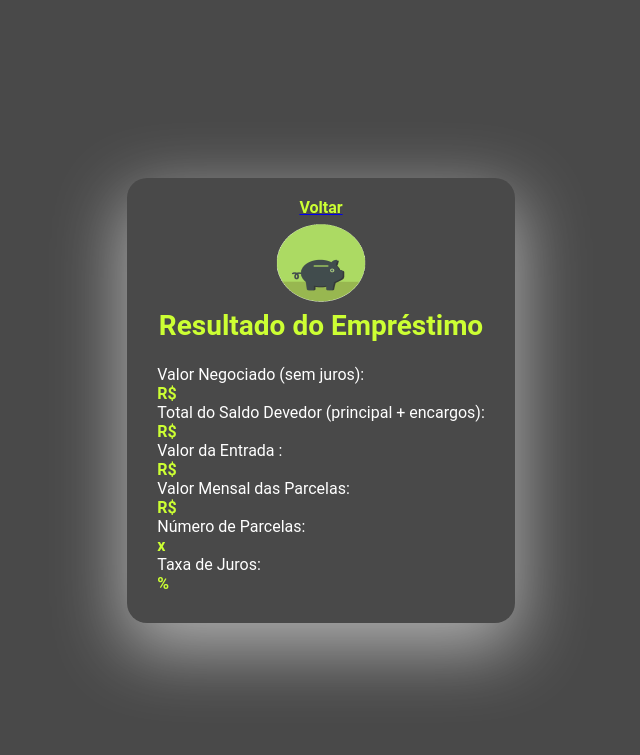
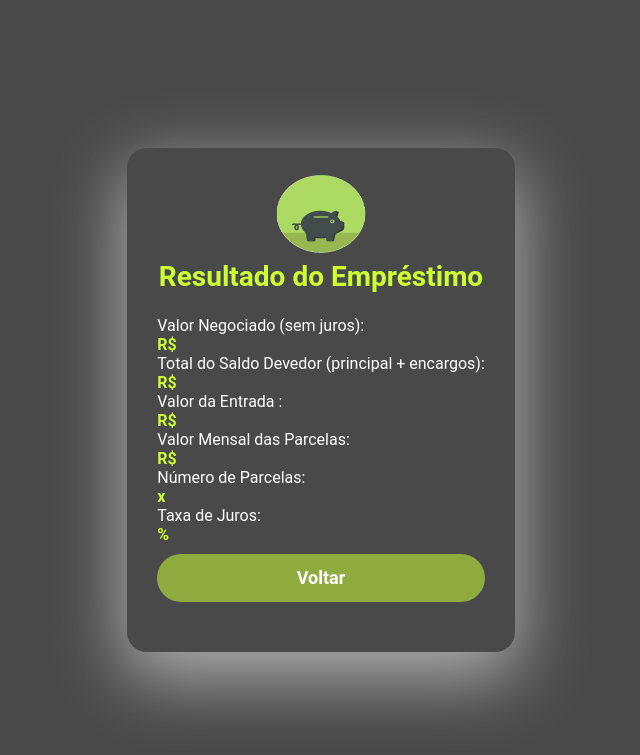
Before and after one commit to JessiAraujo/CalculadoraFinanceira_python, a Flask app: template templates/resultado.html in a window 1280 px wide. Shown: the top 755 px of the page, without its empty margins (319-959 px from the left). Run offline with Flask 3, Linux system fonts and the light colour scheme; the template is opened without the code that fills it, so the values that code supplies are empty.

Commit message:
ajuste de estilos para adequação a novas funcionalidades

```diff
--- a/static/resultado.css
+++ b/static/resultado.css
@@ -47,3 +47,38 @@
 b {
     color: #CCFF33;
 }
+
+button {
+    background: #ccff3388;
+    border-radius: 25px;
+    height: 48px;
+    width: 100%;
+    color: #FFFFFF;
+    cursor: pointer;
+    border: none;
+    font-style: normal;
+    font-weight: 700;
+    font-size: 18px;
+    line-height: 18px;
+    text-decoration: none;
+    margin-top: 10px;
+    margin-bottom: 20px;
+    transition: transform 0.3s;
+}
+
+button:hover {
+    opacity: 0.9;
+}
+
+button:active {
+    transform: scale(1.1);
+    background-color: #ccff33d8;
+}
+
+a {
+    text-decoration: none;
+}
+
+strong {
+    color: #FFFFFF;
+}
--- a/static/style_index.css
+++ b/static/style_index.css
@@ -63,7 +63,7 @@
     padding: 16px;
     box-shadow: 2px 2px 2px 2px rgba(200, 255, 0, 0.5);
     margin-top: 6px;
-    margin-bottom: 20px;
+    margin-bottom: 10px;
     font-size: 18px;
     text-align: center;
 }
@@ -81,7 +81,7 @@
     font-size: 18px;
     line-height: 18px;
     margin-top: 10px;
-    margin-bottom: 20px;
+    margin-bottom: 5px;
     transition: transform 0.3s;
 }
 
--- a/templates/index.html
+++ b/templates/index.html
@@ -31,6 +31,8 @@
             {% if mensagem_erro %}
             <p style="color: red;">{{ mensagem_erro }}</p>
             {% endif %}
+        </main>
+    </div>
 
     <script>
         function limparCampos(){
@@ -39,8 +41,6 @@
             document.getElementById("prazo_emprestimo").value = "";
         }
     </script>
-        </main>
-    </div>
 </body>
 
 </html>
--- a/templates/resultado.html
+++ b/templates/resultado.html
@@ -11,7 +11,6 @@
 
 <body>
     <div class="container">
-        <a href="{{ url_for('index') }}"><b>Voltar</b></a>
         <img class="logo_h1" src="{{ url_for('static', filename='pig_coin.gif') }}">
         <h1>Resultado do Empréstimo</h1>
         <main>
@@ -21,6 +20,7 @@
         <p>Valor Mensal das Parcelas: <br> <b>R$ {{ prestacoes_mensais }}</b></p>
         <p>Número de Parcelas: <br> <b>{{ numero_parcelas }}x</b></p>
         <p>Taxa de Juros: <br> <b>{{ taxa_juros }}%</b></p>
+        <button><a href="{{ url_for('index') }}"><strong>Voltar</strong></a></button>
     </main>
     </div>
 </body>
```
Lines whose indentation alone changed are shown as unchanged.
